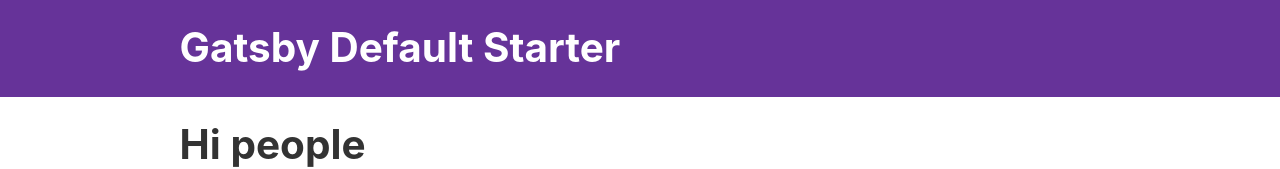
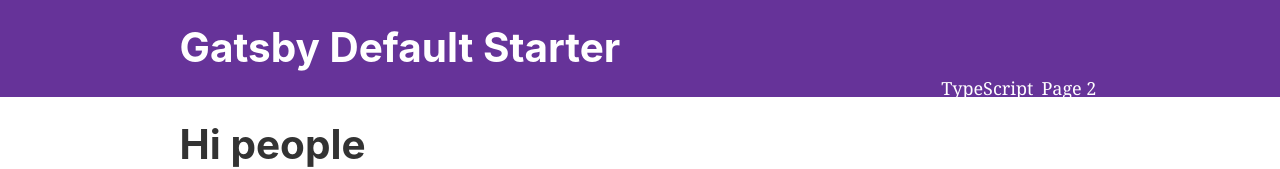
Before and after one commit to CuHuyHoangMinh/softwareLove, a Gatsby site: page / in a window 1280 px wide. Shown: the top 169 px of the page. Built offline with nearby package versions, Linux system fonts and the light colour scheme; Gatsby itself is replaced by a stand-in of ours.

Commit message:
added haeder link

```diff
--- a/src/components/header.js
+++ b/src/components/header.js
@@ -1,7 +1,7 @@
 import * as React from "react"
 import PropTypes from "prop-types"
 import { Link } from "gatsby"
-
+import HeaderLink from "./headerLink"
 const Header = ({ siteTitle }) => (
   <header
     style={{
@@ -27,6 +27,9 @@
           {siteTitle}
         </Link>
       </h1>
+      <HeaderLink name='Page 2' link='/page-2/'/>
+      <HeaderLink name='TypeScript' link='/using-typescript/'/>
+
     </div>
   </header>
 )
--- /dev/null
+++ b/src/components/headerLink.js
@@ -0,0 +1,20 @@
+import * as React from "react"
+import PropTypes from "prop-types"
+import { Link } from "gatsby"
+
+const HeaderLink = ({name, link}) => (
+      <a>
+        <Link to={link}
+              style={{
+                float: 'right',
+                color: 'white',
+                textAlign: 'right',
+                textDecoration: 'none',
+                padding : `4px`,
+              }}
+        >{name}</Link>
+      </a>
+)
+
+
+export default HeaderLink
```
Also changed, not shown: README.md.
